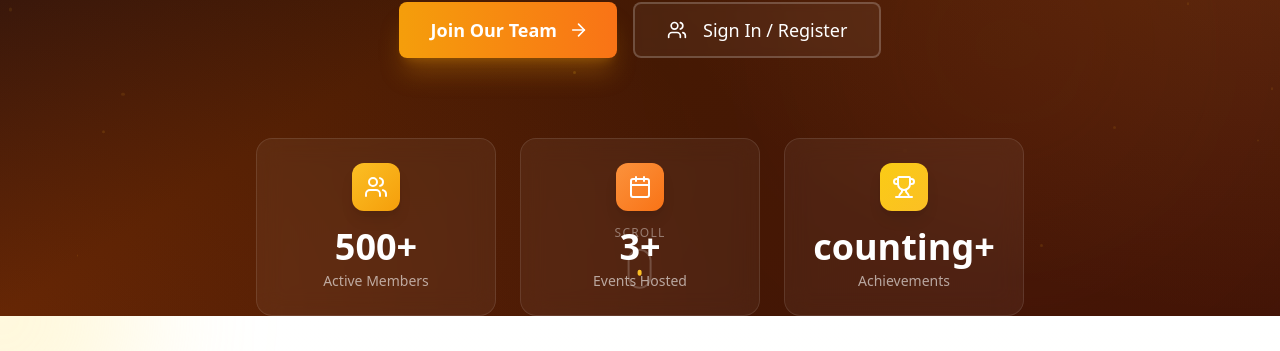
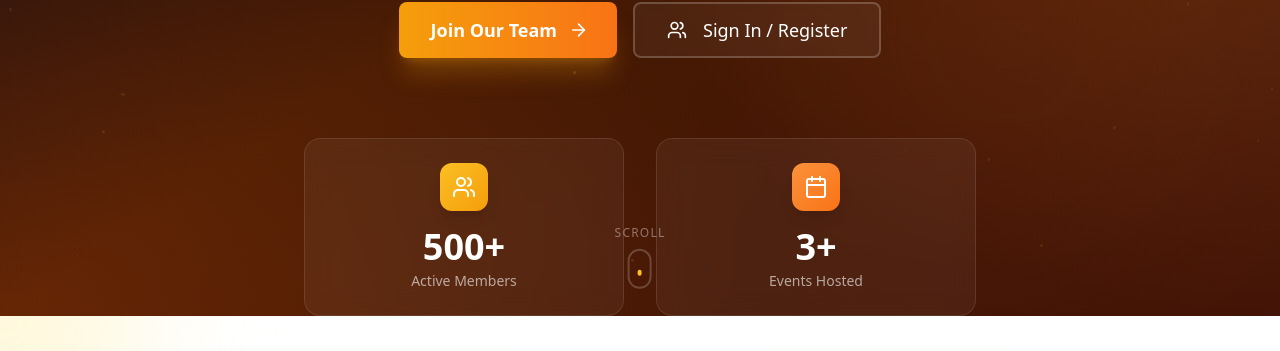
Before and after one commit to code-scriet/main_site, a React (Vite) app in the folder apps/web/: page / in a window 1280 px wide. Shown: the part 601-952 px from the top of the page. Built offline with nearby package versions, Linux system fonts and the light colour scheme; no server answers.

Commit message:
achuevement

```diff
--- a/apps/web/src/components/home/Hero.tsx
+++ b/apps/web/src/components/home/Hero.tsx
@@ -402,12 +402,11 @@
           {/* Stats */}
           <motion.div
             variants={itemVariants}
-            className="grid grid-cols-1 sm:grid-cols-3 gap-6 max-w-3xl mx-auto pt-12"
+            className="grid grid-cols-1 sm:grid-cols-2 gap-8 max-w-2xl mx-auto pt-12"
           >
             {[
               { icon: Users, label: 'Active Members', value: stats.members, displayValue: null, color: 'from-amber-400 to-amber-500' },
               { icon: Calendar, label: 'Events Hosted', value: stats.events, displayValue: null, color: 'from-orange-400 to-orange-500' },
-              { icon: Trophy, label: 'Achievements', value: stats.achievements, displayValue: 'counting', color: 'from-yellow-400 to-amber-400' },
             ].map((stat) => (
               <motion.div
                 key={stat.label}
```
